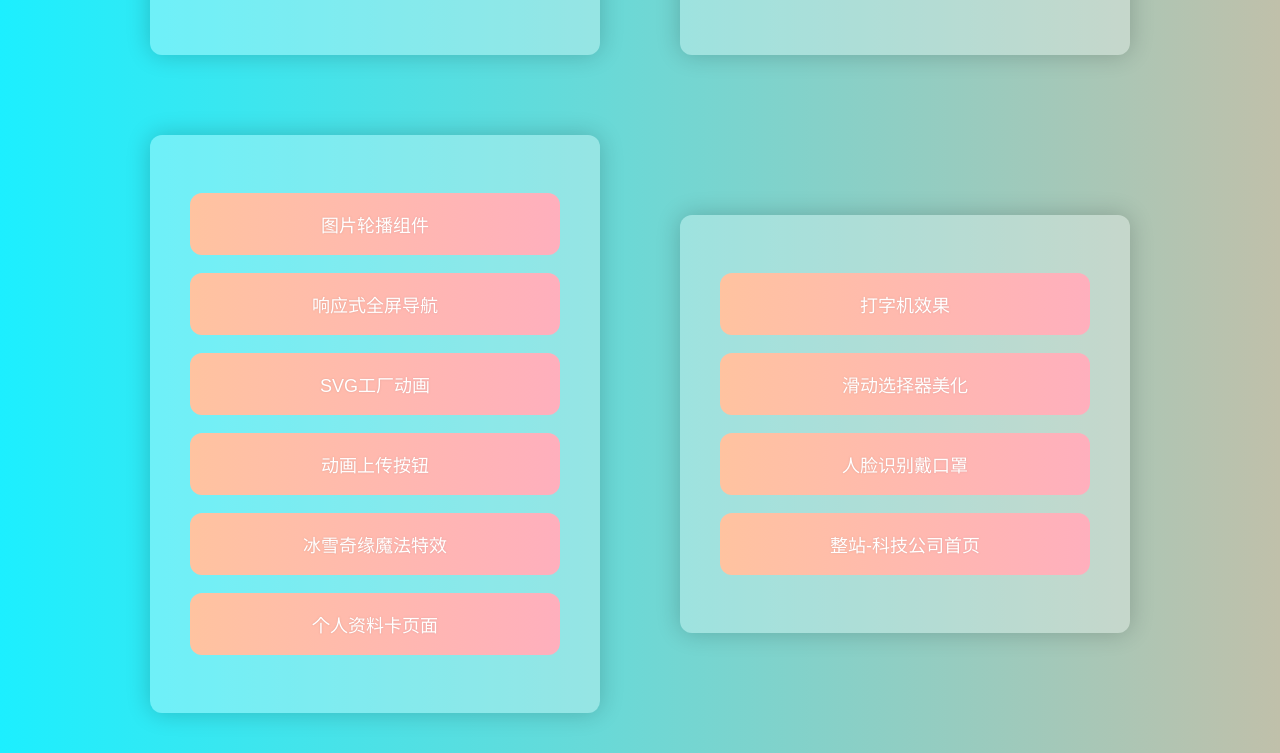
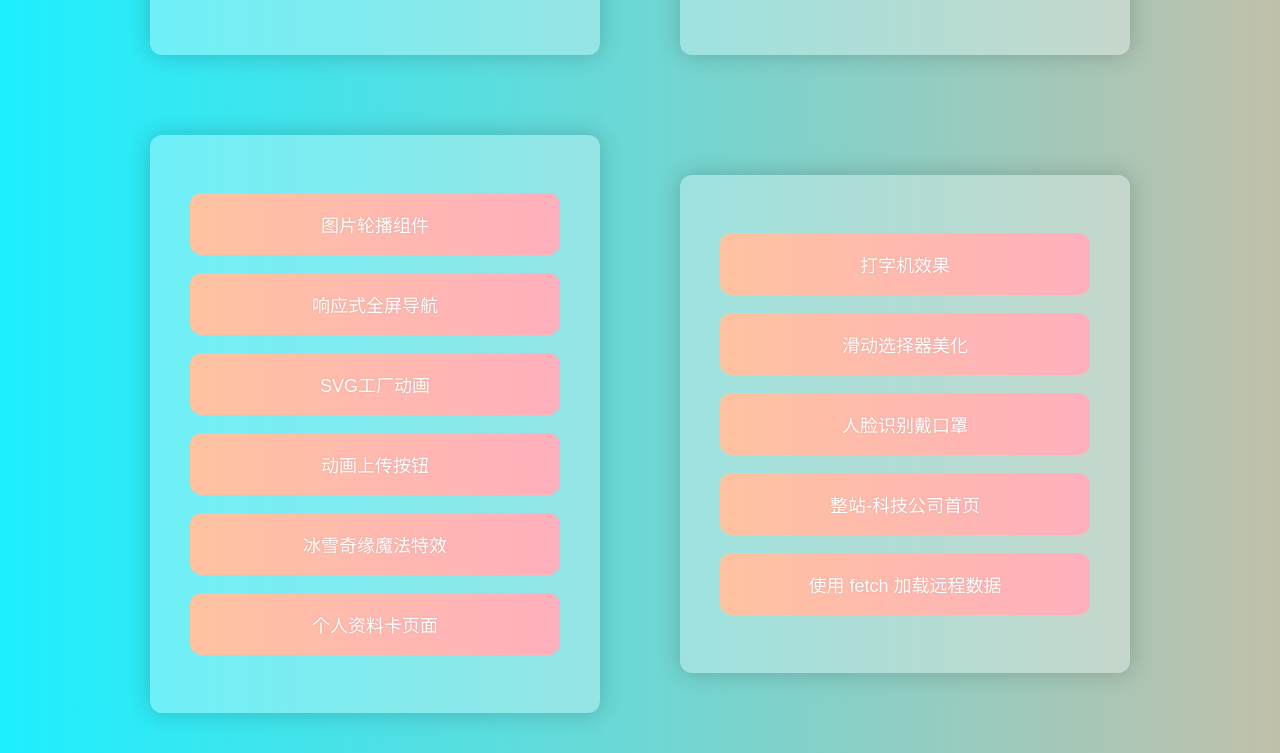
Before and after one commit to zxuqian/html-css-examples, a plain HTML site: page index.html in a window 1280 px wide. Shown: the part 563-1316 px from the top of the page. Drawn offline with Linux system fonts and the light colour scheme.

Commit message:
update index.html

```diff
--- a/index.html
+++ b/index.html
@@ -91,6 +91,9 @@
           <li>
             <a href="23-fullwebsite-design-agency/">整站-科技公司首页</a>
           </li>
+          <li>
+            <a href="24-fetch-get-data/">使用 fetch 加载远程数据</a>
+          </li>
         </ul>
       </div>
     </main>
```
